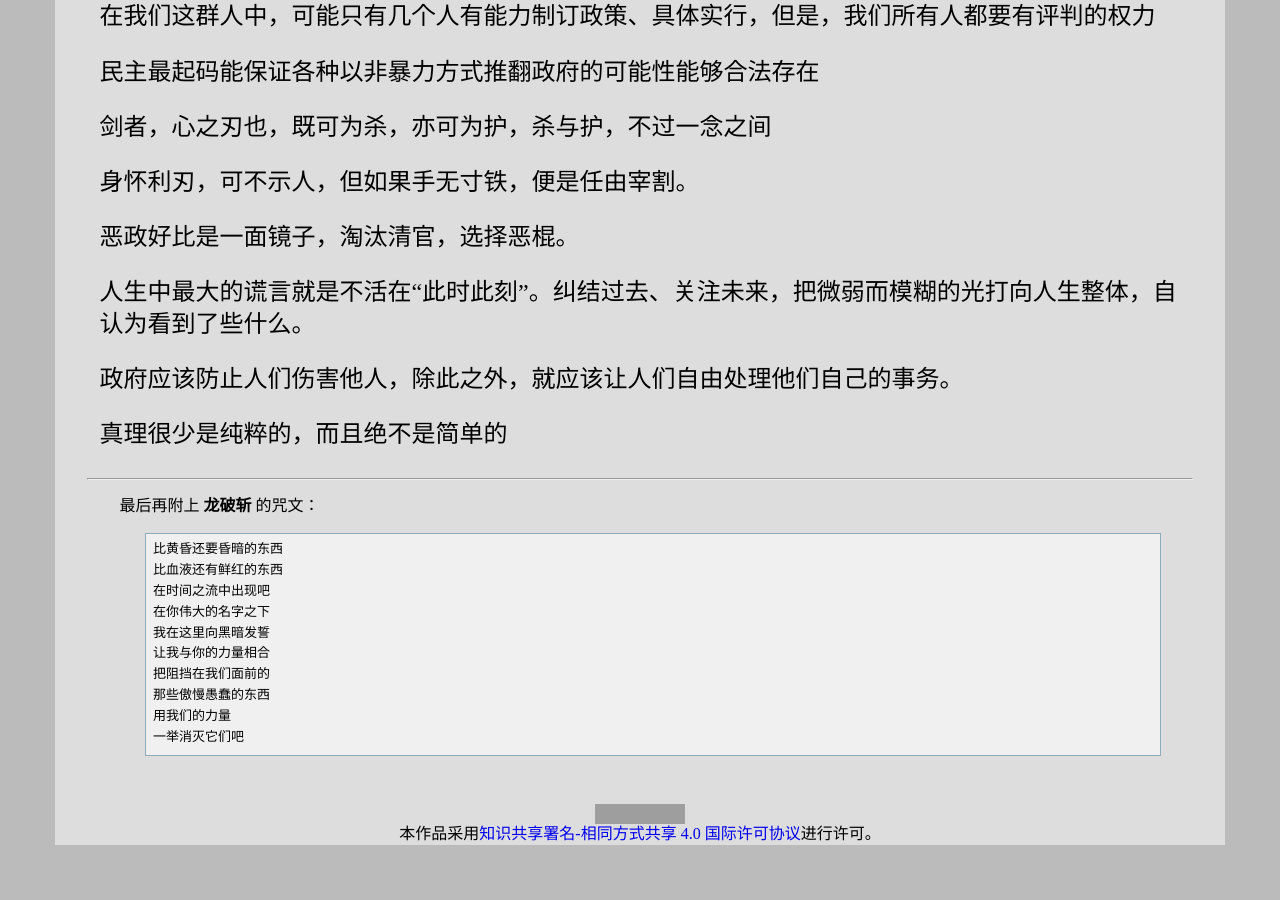
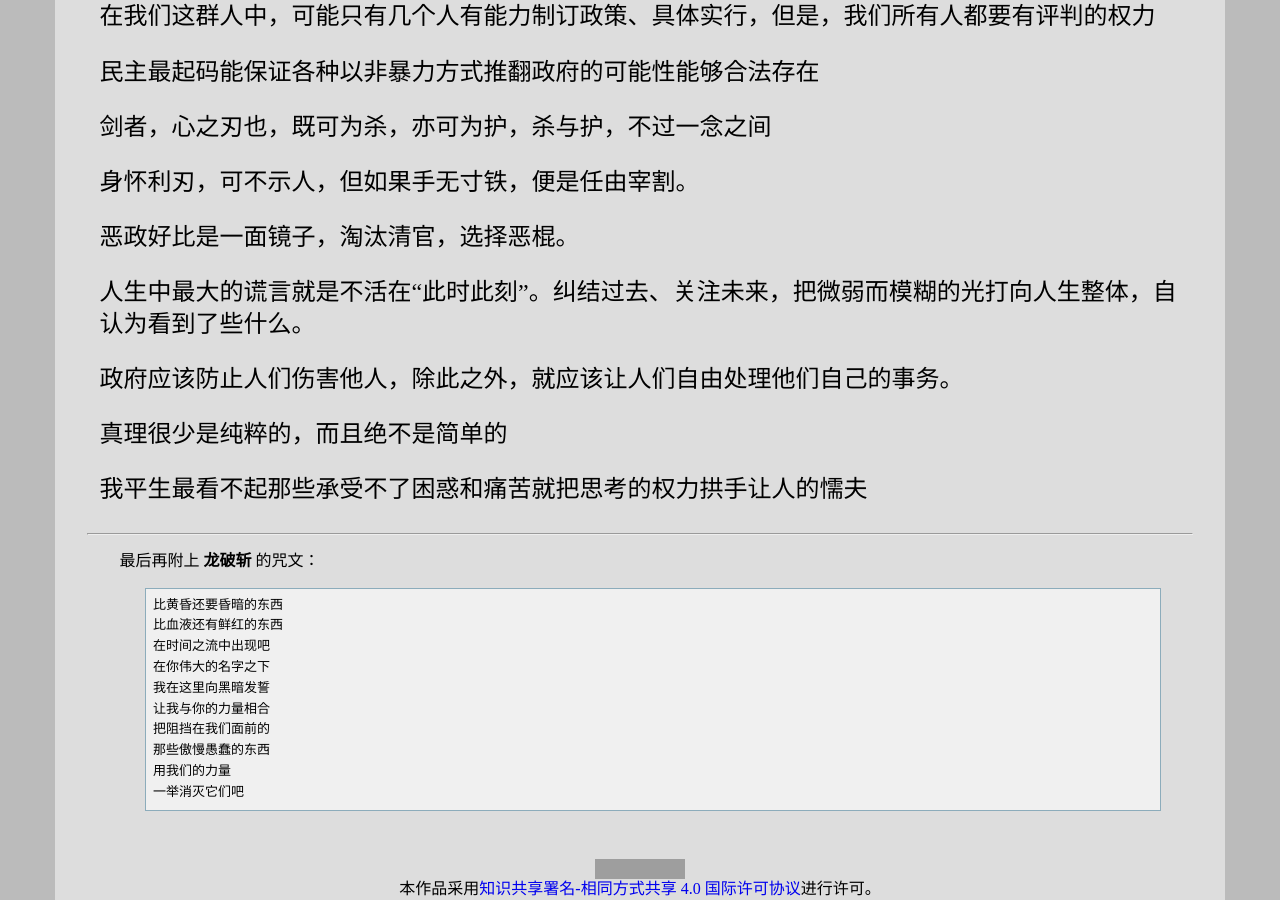
Before and after one commit to leiqin/leiqin.github.io, a Jekyll site: the page built from shoucang/revelation.markdown, in a window 1280 px wide and 900 px high, scrolled down 9052 px. Built offline with Jekyll 4.4.1, drawn with Linux system fonts in a browser that asks for light colours; nearby versions of some CDN libraries; before the commit the page ends 9897 px from its top, so only the background shows below that; grey boxes are pictures that could not be loaded.

Commit message:
添加克雷圣经：我平生最看不起那些承受不了困惑和痛苦就把思考的权力拱手让人的懦夫

```diff
--- a/shoucang/revelation.markdown
+++ b/shoucang/revelation.markdown
@@ -467,6 +467,9 @@ title: 克雷圣经
 真理很少是纯粹的，而且绝不是简单的
 :   图书 [法国大革命](https://book.douban.com/subject/26832570/) 如果这些政权是法国大革命真正的继承人，那么托克维尔和孚雷的看法就是正确的：大革命的意义不在于增进自由，而在于扩张国家权力。对理性化国家的美好前景的信念，是启蒙运动的第一个，也许是最后一个幻觉。  极权主义人民民主并不是1790年代首次得胜的思想方式的唯一遗产。弗朗索瓦·密特朗在二百周年之际庆祝人权的决定，不只是一个注定失败的要将大革命的记忆同恐怖分离开的步骤。它同时也是在承认，人权意识形态比以前更为重要。独裁和屠杀的政权不能独占大革命的遗产。在现代宪政民主之下，公民的民事和政治权利得以保障，其生活机会在法律面前是平等的，在革命的遗产中，他们可以发现有很多东西是可以庆祝的。法国大革命的抱负十分宏大，革命之后的几乎所有人都能发现在其中有某些东西可以赞赏，或可以悲叹。
 
+我平生最看不起那些承受不了困惑和痛苦就把思考的权力拱手让人的懦夫
+:   小说 [从姑获鸟开始](https://book.douban.com/subject/36527081/)
+
 * * *
 
 最后再附上 **龙破斩** 的咒文：
```
